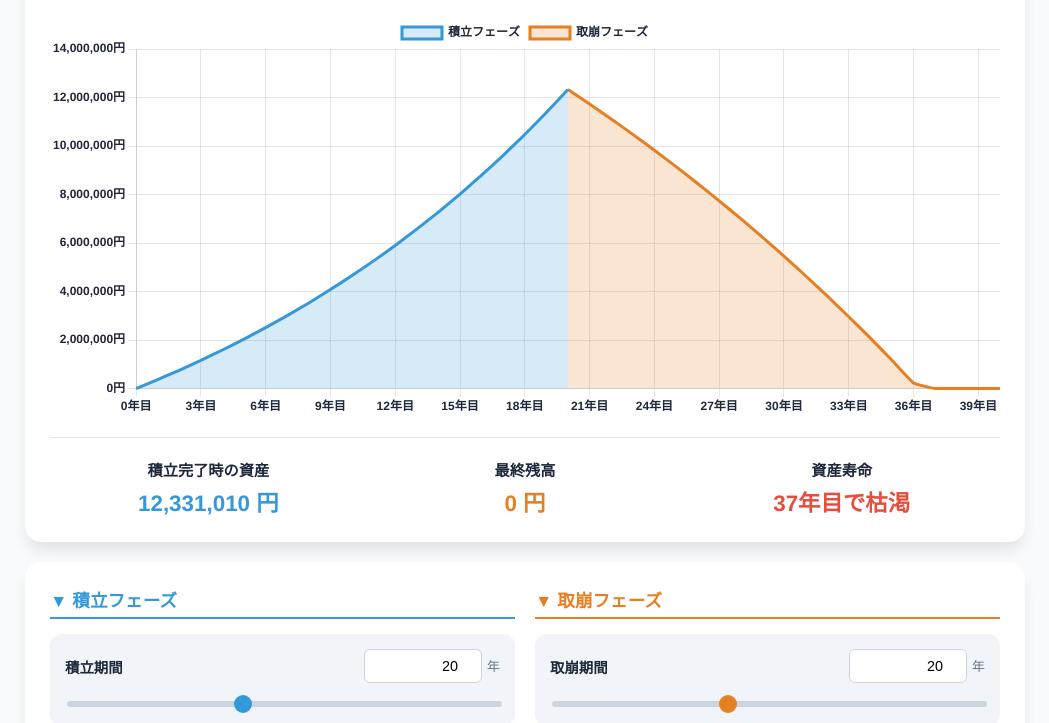
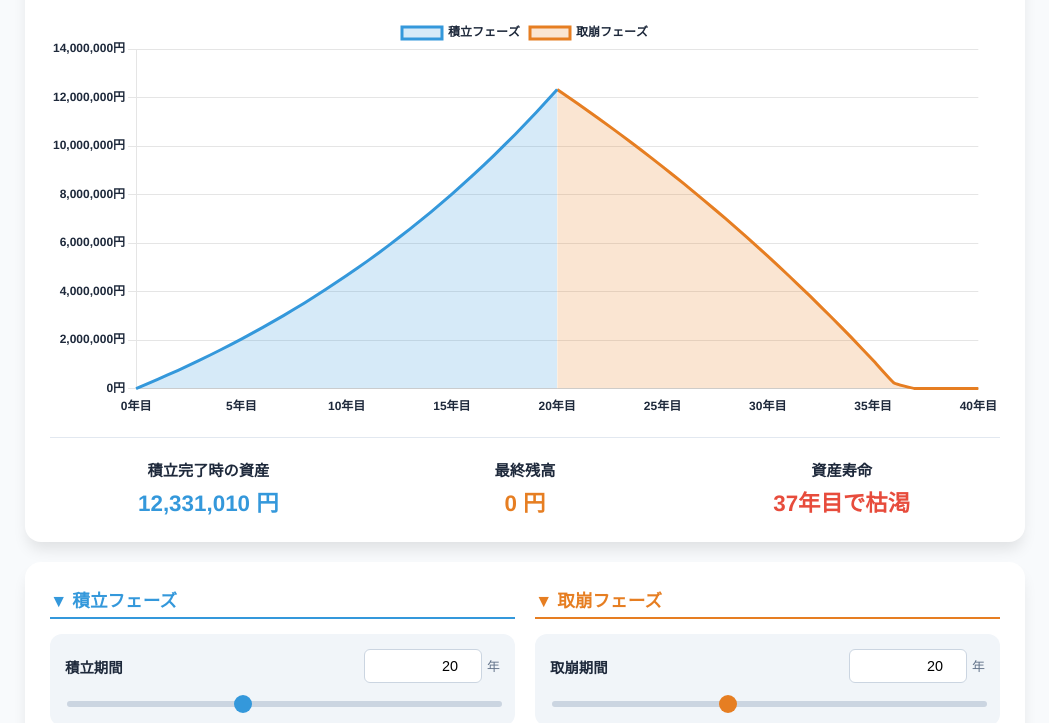
Before and after one commit to ibuki-53/tsumitate-simulator, a plain HTML site: page index.html in a window 1280 px wide. Shown: the part 83-806 px from the top of the page, without its empty margins (115-1164 px from the left). Drawn offline with nearby package versions, Linux system fonts and the light colour scheme.

Commit message:
Update index.html

```diff
--- a/index.html
+++ b/index.html
@@ -3,7 +3,7 @@
 <head>
     <meta charset="UTF-8">
     <meta name="viewport" content="width=device-width, initial-scale=1.0">
-    <title>生涯資産シミュレーター（積立＆取崩）</title>
+    <title>生涯資産シミュレーター（積立＆取崩） - 5年刻みグラフ版</title>
     <script src="https://cdn.jsdelivr.net/npm/chart.js"></script>
     <style>
         :root {
@@ -45,7 +45,6 @@
             width: 100%;
         }
 
-        /* サマリー（結果）表示エリア */
         .summary {
             display: flex;
             justify-content: space-around;
@@ -60,7 +59,6 @@
         .with-color { color: var(--secondary); }
         .alert-color { color: #e74c3c; }
 
-        /* 入力エリアのレイアウト（PCは2列、スマホは1列） */
         .input-sections {
             display: grid;
             grid-template-columns: 1fr;
@@ -111,7 +109,6 @@
             appearance: none;
             outline: none;
         }
-        /* スライダーのつまみの色を変える */
         .slider-acc::-webkit-slider-thumb {
             appearance: none; width: 18px; height: 18px; border-radius: 50%; cursor: pointer; background: var(--primary);
         }
@@ -123,7 +120,6 @@
 <body>
 
     <div class="container">
-        <!-- グラフと結果 -->
         <div class="card">
             <h2>生涯資産シミュレーター（積立＆取崩）</h2>
             <div id="chartWrapper">
@@ -146,10 +142,8 @@
             </div>
         </div>
 
-        <!-- 入力パラメータ -->
         <div class="card input-sections">
 
-            <!-- 積立フェーズ設定 -->
             <div>
                 <div class="section-title acc">▼ 積立フェーズ</div>
                 <div class="input-group">
@@ -175,7 +169,6 @@
                 </div>
             </div>
 
-            <!-- 取崩フェーズ設定 -->
             <div>
                 <div class="section-title with">▼ 取崩フェーズ</div>
                 <div class="input-group">
@@ -205,7 +198,6 @@
     </div>
 
     <script>
-        // DOM要素の取得
         const els = {
             accYears: { n: document.getElementById('accYearsNum'), r: document.getElementById('accYearsRange') },
             accAmount: { n: document.getElementById('accAmountNum'), r: document.getElementById('accAmountRange') },
@@ -223,7 +215,6 @@
         let chart = null;
 
         function update() {
-            // パラメータ取得
             const aY = parseInt(els.accYears.n.value) || 0;
             const aP = parseFloat(els.accAmount.n.value) || 0;
             const aR = (parseFloat(els.accRate.n.value) || 0) / 100 / 12;
@@ -238,7 +229,6 @@
             let balance = 0;
             let depletionYear = null;
 
-            // --- 積立フェーズの計算 ---
             for (let y = 0; y <= aY; y++) {
                 labels.push(`${y}年目`);
                 if (y === 0) {
@@ -246,38 +236,31 @@
                     withData.push(null);
                     continue;
                 }
-                for (let m = 0; m < 12; m++) {
-                    balance = balance * (1 + aR) + aP;
-                }
+                for (let m = 0; m < 12; m++) { balance = balance * (1 + aR) + aP; }
                 accData.push(Math.floor(balance));
-                // 積立の最終年のみ、取崩データのスタート地点として接続する
                 withData.push(y === aY ? Math.floor(balance) : null);
             }
 
             const peakBalance = balance;
 
-            // --- 取崩フェーズの計算 ---
             for (let y = 1; y <= wY; y++) {
                 labels.push(`${aY + y}年目`);
-
                 if (balance <= 0) {
                     accData.push(null);
                     withData.push(0);
                     continue;
                 }
-
                 for (let m = 0; m < 12; m++) {
                     balance = balance * (1 + wR) - wP;
                     if (balance < 0) {
                         balance = 0;
-                        if (!depletionYear) depletionYear = aY + y; // 初めて枯渇した年を記録
+                        if (!depletionYear) depletionYear = aY + y;
                     }
                 }
                 accData.push(null);
                 withData.push(Math.floor(balance));
             }
 
-            // サマリーの更新
             summary.peak.textContent = Math.floor(peakBalance).toLocaleString() + ' 円';
             summary.final.textContent = Math.floor(balance).toLocaleString() + ' 円';
 
@@ -304,24 +287,8 @@
                 data: {
                     labels: labels,
                     datasets: [
-                        {
-                            label: '積立フェーズ',
-                            data: accData,
-                            borderColor: '#3498db',
-                            backgroundColor: 'rgba(52, 152, 219, 0.2)',
-                            fill: true,
-                            tension: 0.1,
-                            pointRadius: 0
-                        },
-                        {
-                            label: '取崩フェーズ',
-                            data: withData,
-                            borderColor: '#e67e22',
-                            backgroundColor: 'rgba(230, 126, 34, 0.2)',
-                            fill: true,
-                            tension: 0.1,
-                            pointRadius: 0
-                        }
+                        { label: '積立フェーズ', data: accData, borderColor: '#3498db', backgroundColor: 'rgba(52, 152, 219, 0.2)', fill: true, tension: 0.1, pointRadius: 0 },
+                        { label: '取崩フェーズ', data: withData, borderColor: '#e67e22', backgroundColor: 'rgba(230, 126, 34, 0.2)', fill: true, tension: 0.1, pointRadius: 0 }
                     ]
                 },
                 options: {
@@ -333,7 +300,20 @@
                         tooltip: { callbacks: { label: c => c.dataset.label + ': ' + c.parsed.y.toLocaleString() + '円' } }
                     },
                     scales: {
-                        x: { ticks: { color: darkText, font: fontSettings, maxTicksLimit: 15 } },
+                        x: {
+                            ticks: {
+                                color: darkText,
+                                font: fontSettings,
+                                /* ▼ 5年刻みになるようにラベル表示を制御する処理 ▼ */
+                                callback: function(value, index) {
+                                    return index % 5 === 0 ? index + '年目' : null;
+                                },
+                                maxRotation: 0 /* ラベルが斜めになるのを防ぐ */
+                            },
+                            grid: {
+                                display: false /* 縦の補助線を非表示にしてすっきりさせる */
+                            }
+                        },
                         y: {
                             beginAtZero: true,
                             ticks: { color: darkText, font: fontSettings, callback: v => v.toLocaleString() + '円' }
@@ -348,7 +328,6 @@
             el.n.addEventListener('input', () => { el.r.value = el.n.value; update(); });
         }
 
-        // 全入力項目のイベント設定
         Object.values(els).forEach(sync);
 
         window.onload = update;
```
